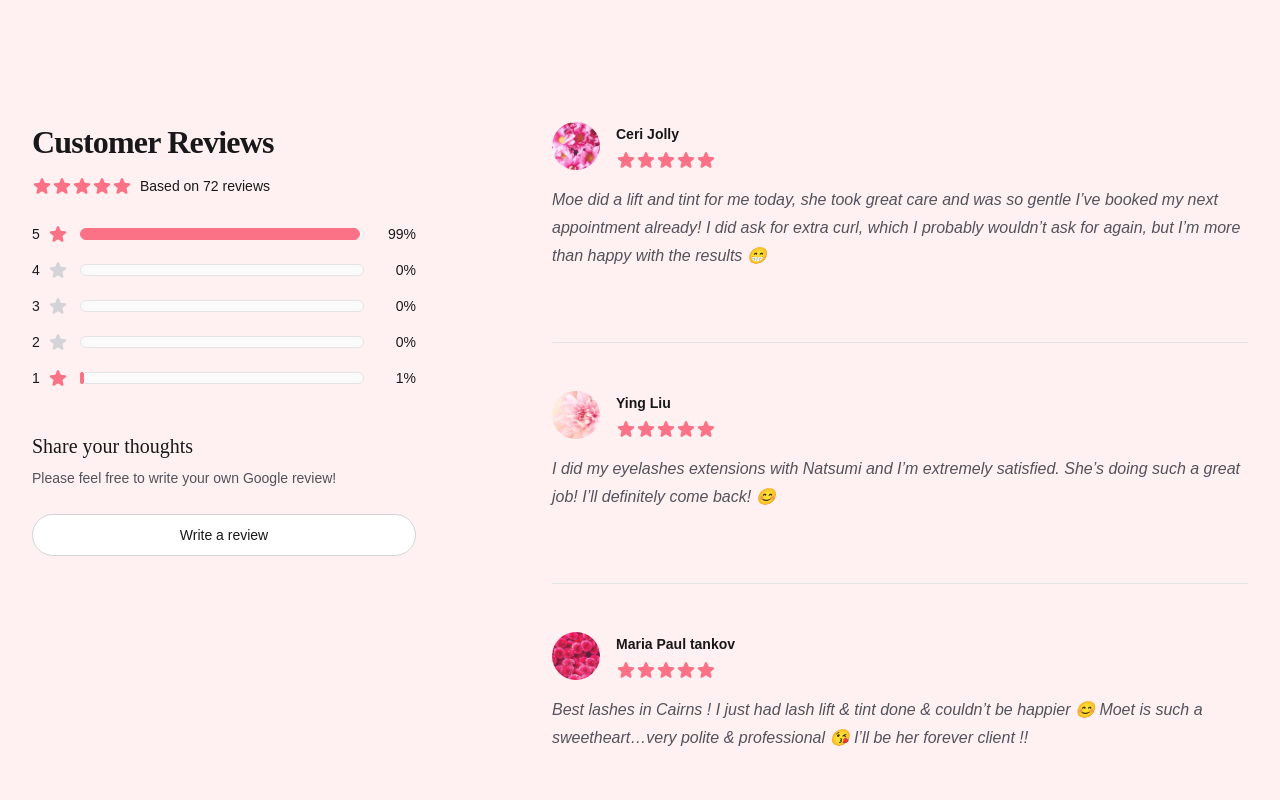
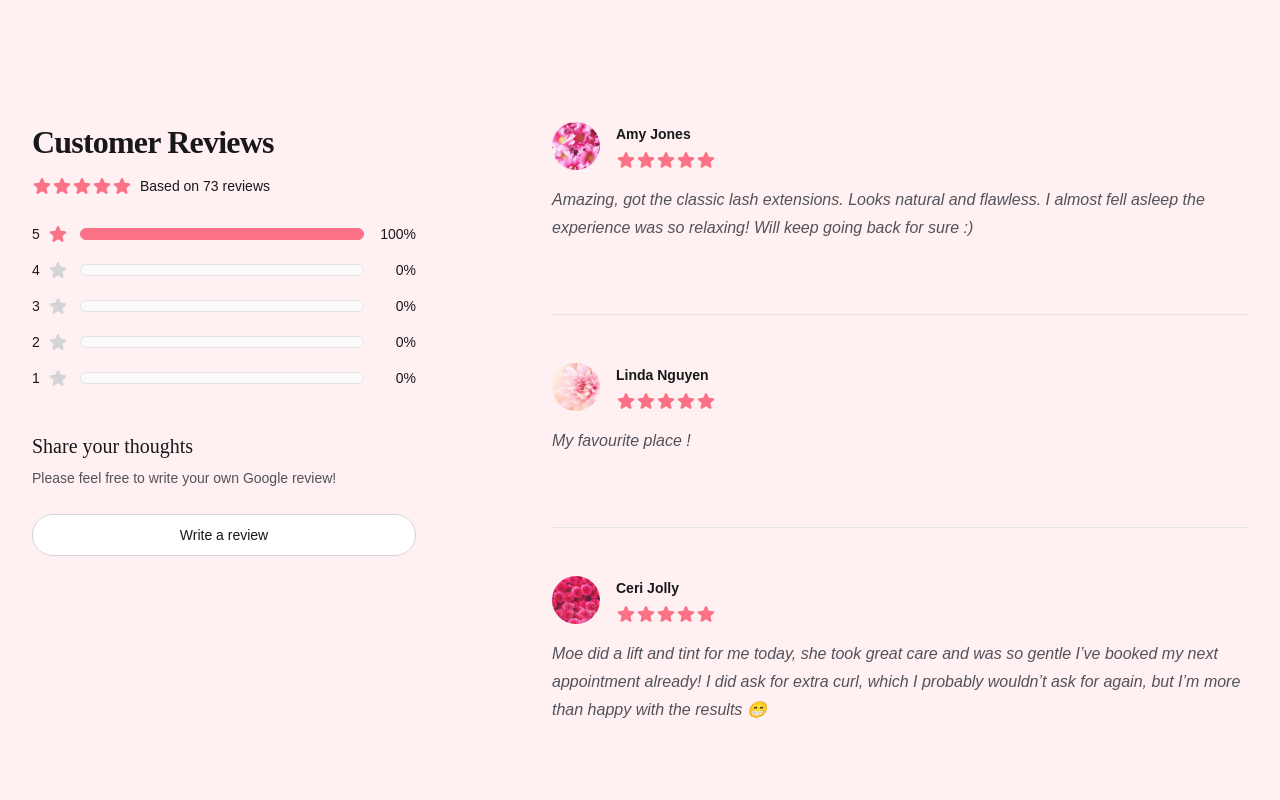
Before and after one commit to Emily-Nilsen/moet-lashes, a Next.js app: page / in a window 1280 px wide. Shown: the part 2280-3080 px from the top of the page. Built offline with nearby package versions, Linux system fonts and the light colour scheme; a web font is replaced by a local one.

Commit message:
reviews 72 and 73

```diff
--- a/src/components/CustomerReviews.jsx
+++ b/src/components/CustomerReviews.jsx
@@ -6,15 +6,33 @@ import { Menu, Transition } from '@headlessui/react'
 
 const reviews = {
   average: 5,
-  totalCount: 72,
+  totalCount: 73,
   counts: [
-    { rating: 5, count: 71 },
+    { rating: 5, count: 73 },
     { rating: 4, count: 0 },
     { rating: 3, count: 0 },
     { rating: 2, count: 0 },
-    { rating: 1, count: 1 },
+    { rating: 1, count: 0 },
   ],
   featured: [
+    {
+      id: 72,
+      rating: 5,
+      content: `
+        <p>Amazing, got the classic lash extensions. Looks natural and flawless. I almost fell asleep the experience was so relaxing! Will keep going back for sure :)
+</p>
+      `,
+      author: 'Amy Jones',
+    },
+    {
+      id: 72,
+      rating: 5,
+      content: `
+        <p>My favourite place !
+</p>
+      `,
+      author: 'Linda Nguyen',
+    },
     {
       id: 71,
       rating: 5,
```
